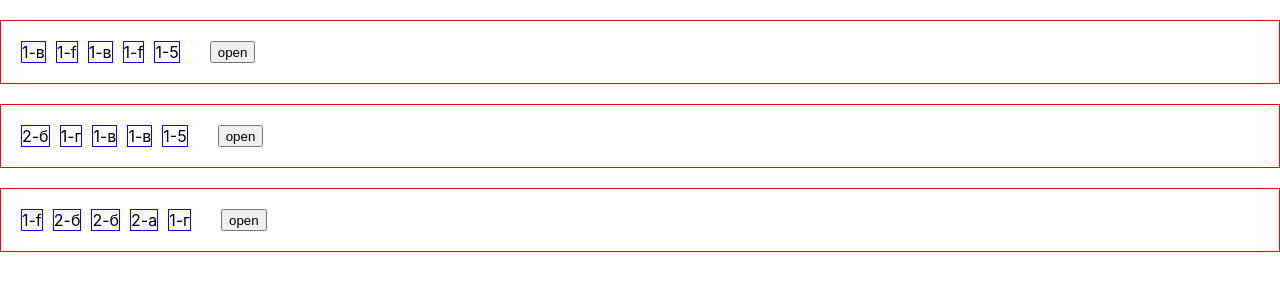
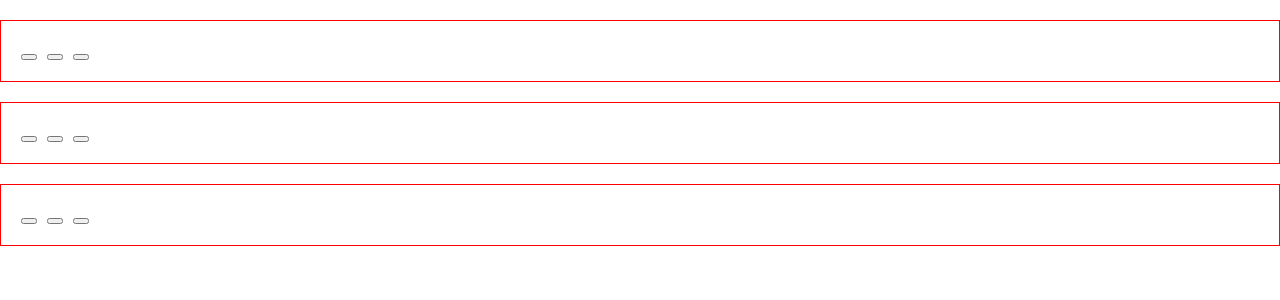
Before and after one commit to MargaritaGolovey/testReact, a React (Create React App) app: page / in a window 1280 px wide. Shown: the top 300 px of the page. Built offline with nearby package versions, Linux system fonts and the light colour scheme.

Commit message:
delete test

```diff
--- a/src/components/school/school-item.js
+++ b/src/components/school/school-item.js
@@ -3,29 +3,39 @@
 import { useState } from "react";
 import "./school-item.css";
 
+/*
+
+2 конпки
+Опен=>Клосе
+ фолс фолс фолс
+ тру  тру
+ фолс
+*/
 const SchoolItem = ({ rooms }) => {
-  const [btn, setBtn] = useState(false);
+  const [open, setOpen] = useState({
+    button11: false,
+    button22: false,
+    button33: false,
+  });
 
-  return (
-    <>
-      {rooms.map((el, id) => {
-        return (
-          <div key={id}>
-            {id < 5 ? <div className={btn? "flex": "blue"}>{el}</div> : null}
-            {id >= 5 && btn ? <div className={btn? "flex": "blue"}>{el}</div> : null}
-          </div>
-        );
-      })}
+  const toggleState = (property) => {
+    setOpen({ ...open, [property]: !open[property] });
+  };
+  console.log(open);
 
-      <button
-        onClick={() => {
-          setBtn((value) => !value);
-        }}
-      >
-        open
-      </button>
-    </>
-  );
+  const buttons = Object.keys(open).map((item, index) => {
+    return (
+      <div key={index}>
+        <button
+          onClick={() => {
+            toggleState(item);
+          }}
+        ></button>
+      </div>
+    );
+  });
+
+  return <>{buttons}</>;
 };
 
 export default SchoolItem;
```
